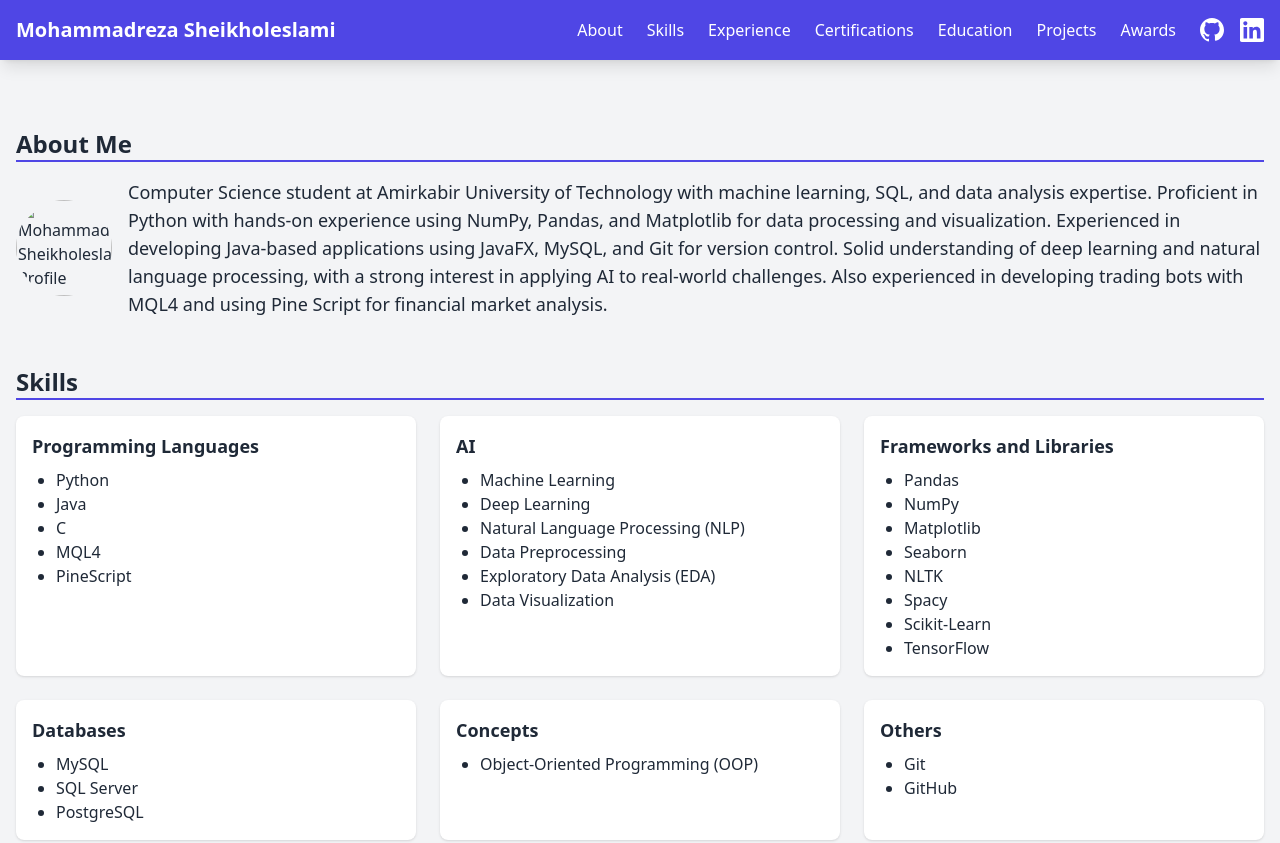
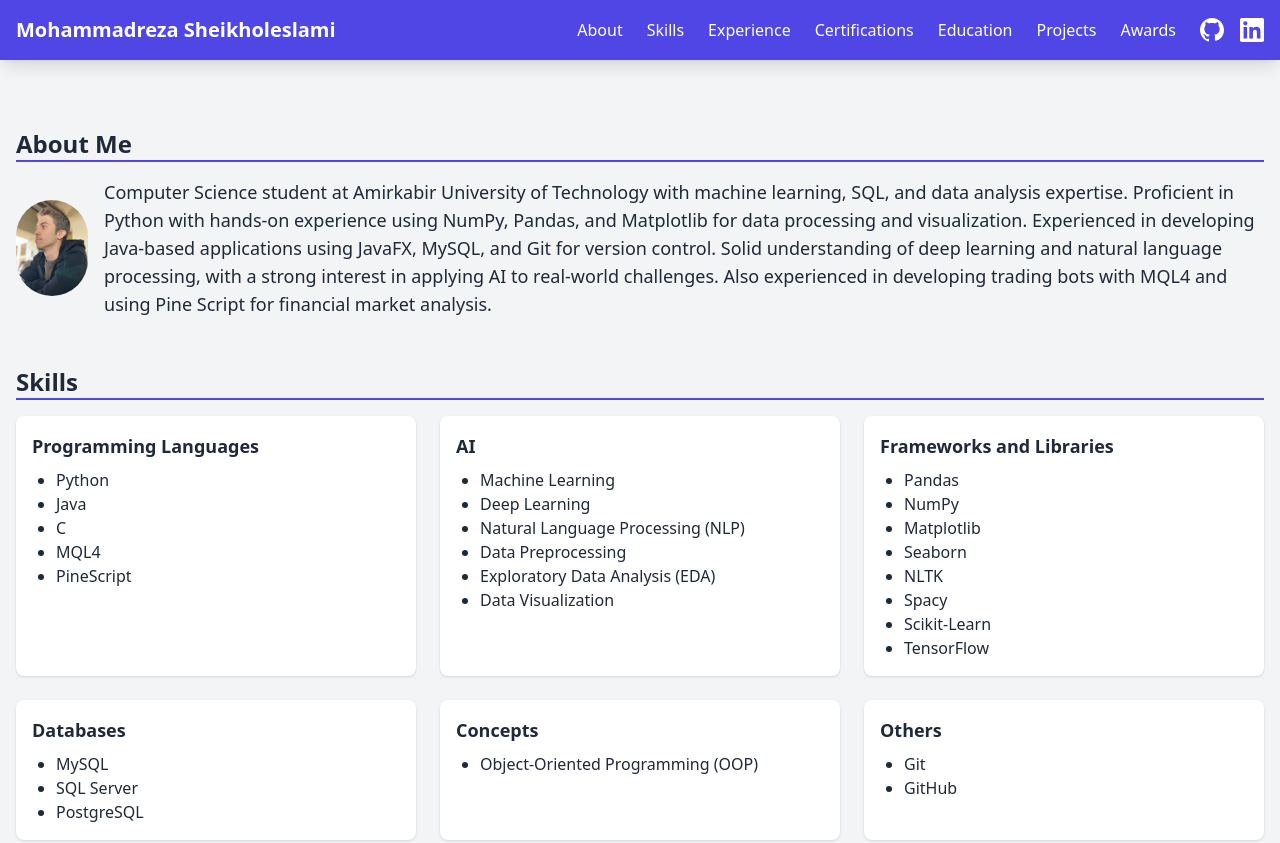
Before and after one commit to MohammadrezaSheikholeslami84/MohammadrezaSheikholeslami84.github.io, a plain HTML site: page index.html in a window 1280 px wide. Shown: the top 843 px of the page. Drawn offline with nearby package versions, Linux system fonts and the light colour scheme.

Commit message:
Update index.html

```diff
--- a/index.html
+++ b/index.html
@@ -101,7 +101,7 @@
         <section id="about" class="mb-12">
             <h2 class="text-2xl font-semibold mb-4 section-header">About Me</h2>
             <div class="flex items-center mb-4">
-                <img src="REPLACE_WITH_IMAGE_URL" alt="Mohammadreza Sheikholeslami Profile Photo" class="w-24 h-24 rounded-full mr-4 object-cover">
+                <img src="https://github.com/MohammadrezaSheikholeslami84/MohammadrezaSheikholeslami84.github.io/blob/main/photo_2025-05-23_20-51-18.jpg?raw=true" alt="Mohammadreza Sheikholeslami Profile Photo" class="w-24 h-24 rounded-full mr-4 object-cover">
                 <!-- Replace REPLACE_WITH_IMAGE_URL with the actual URL of your profile photo (e.g., upload to GitHub and use the raw URL) -->
                 <p class="text-lg">
                     Computer Science student at Amirkabir University of Technology with machine learning, SQL, and data analysis expertise. Proficient in Python with hands-on experience using NumPy, Pandas, and Matplotlib for data processing and visualization. Experienced in developing Java-based applications using JavaFX, MySQL, and Git for version control. Solid understanding of deep learning and natural language processing, with a strong interest in applying AI to real-world challenges. Also experienced in developing trading bots with MQL4 and using Pine Script for financial market analysis.
```
